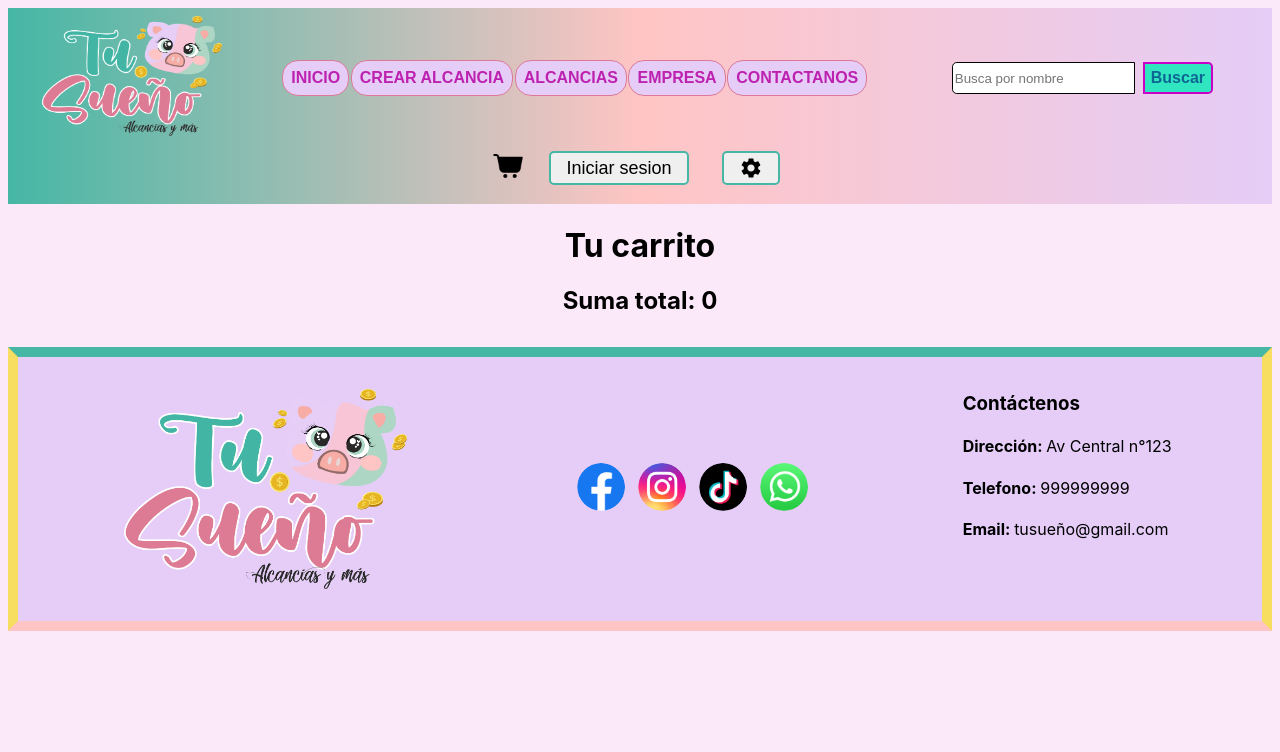
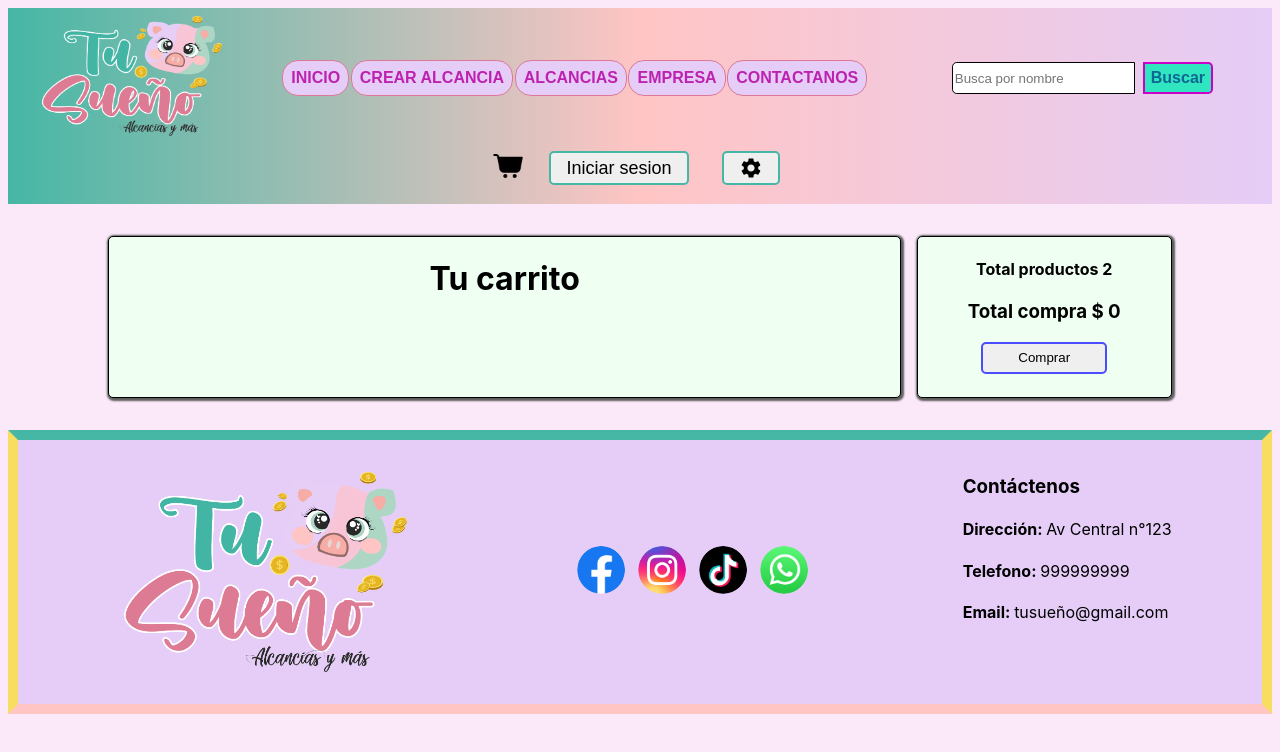
Before and after one commit to UrielGarmendia/tu-suenio-front, a React (Vite) app: page /carrito in a window 1280 px wide. Shown: the top 752 px of the page. Built offline with nearby package versions, Linux system fonts and the light colour scheme.

Commit message:
Estilos css para carrito

```diff
--- a/src/Components/Alcancias/Alcancias.jsx
+++ b/src/Components/Alcancias/Alcancias.jsx
@@ -39,7 +39,7 @@ const Alcancias = () => {
       <div className={styles.containerCards}>
         {currentPage.length ? (
           currentPage?.map(
-            ({ id, name, title, price, image, stock, size, Categories, id_categorie }) => {
+            ({ id, name, title, price, image, stock, size, Categories, id_categorie, image_secure_url }) => {
               return (
                 <Card
                   key={id}
@@ -49,7 +49,7 @@ const Alcancias = () => {
                   name={name}
                   title={title}
                   price={price}
-                  image={image}
+                  image={image_secure_url}
                   stock={stock}
                   size={size}
                 />
--- a/src/Components/Card/Card.jsx
+++ b/src/Components/Card/Card.jsx
@@ -21,7 +21,7 @@ const Card = ({ id, name, title, price, stock, image, size, Categories, id_categ
   return (
     <div key={id} className="card-container">
        <AddShoppingCartIcon className="iconAddShoppingCart" onClick={() => handleClick(id)}/>
-      {/* <img src={image} alt={title} className="card-image" onClick={handleNavigate}/> */}
+      {<img src={image} alt={title} className="card-image" onClick={handleNavigate}/>}
 
       <div className="card-title" onClick={handleNavigate}>
         <h3>{title}</h3>
--- a/src/Components/Carrito/Carrito.jsx
+++ b/src/Components/Carrito/Carrito.jsx
@@ -1,5 +1,6 @@
 import React, { useEffect, useState } from "react";
 import { useSelector } from "react-redux";
+import styles from "./carrito.module.css";
 
 const Carrito = () => {
 
@@ -46,26 +47,36 @@ const Carrito = () => {
     }, [index]);
 
     return (
-        <div className="car-container">
-            <h1>Tu carrito</h1>
-            { index.map((el, indexEl) => (
-                <div key={el.id}>
-                    <div><img src={el.image_secure_url} alt={el.name} /></div>
-                    <h2>{el.name}</h2>
-                    <h2>Size: {el.size}</h2>
-                    <h2>Stock: {el.stock}</h2>
-                    <p>{el.description}</p>
-                    <button onClick={() => handleDelete(el.id)}>Eliminar</button>
-                    <button>Comprar ahora</button>
-                    <div><button onClick={() => handleSum(el.stock, indexEl)}>+</button>
-                    <h4>{el.quantity}</h4>
-                    <button onClick={() => handleRest(indexEl)}>-</button>
+        <div className={styles.cont}>
+            <div className={styles.cont_items}>
+                <h1>Tu carrito</h1>
+                { index.map((el, indexEl) => (
+                    <div className={styles.item} key={el.id}>
+                        <img className={styles.image} src={el.image_secure_url} alt={el.name}/>
+                        <div className={styles.name}>
+                            <h2 className={styles.h2Name}>{el.name}</h2>
+                            <h4>Tamaño: {el.size}</h4>
+                            <div className={styles.spans}>
+                                <span className={styles.span}  onClick={() => handleDelete(el.id)}>Eliminar</span>
+                                <span className={styles.span} >Comprar ahora</span>
+                            </div>
+                        </div>
+                        <div className={styles.cont_quantity}>
+                            <div className={styles.quantity}>
+                                <button className={styles.button_quantity} onClick={() => handleRest(indexEl)}>-</button>
+                                <h4>{el.quantity}</h4>
+                                <button className={styles.button_quantity} onClick={() => handleSum(el.stock, indexEl)}>+</button>
+                            </div>
+                            <h4>Stock: {el.stock}</h4>
+                        </div>
+                        <h2 className={styles.h2Price}>$ {handleSuma(el.price, el.quantity)}</h2>
                     </div>
-                    <h2>Precio: {handleSuma(el.price, el.quantity)}</h2>
-                </div>
-            ))}
-            <div>
-                <h2>Suma total: {totalSum}</h2>
+                ))}
+            </div>
+            <div className={styles.total}>
+                <h4>Total productos {2}</h4>
+                <h3>Total compra $ {totalSum}</h3>
+                <button className={styles.button_compra}>Comprar</button>
             </div>
         </div>
     )
--- /dev/null
+++ b/src/Components/Carrito/carrito.module.css
@@ -0,0 +1,117 @@
+.cont {
+    width: 100%;
+    display: flex;
+    justify-content: center;
+    padding-top: 2rem;
+}
+
+.cont_items {
+    width: 60%;
+    display: flex;
+    flex-direction: column;
+    border: 1px solid black;
+    border-radius: 5px;
+    padding: 0 1rem;
+    box-shadow: 1px 1px 2px 2px rgb(93, 92, 92);
+    margin-right: 1rem;
+    background-color: rgb(239, 255, 242);
+}
+
+.item {
+    width: 95%;
+    display: flex;
+    flex-direction: row;
+    border: 1px solid black;
+    border-radius: 1rem;
+    padding: 5px;
+    margin: 5px auto;
+    box-shadow: 1px 1px 1px 1px rgb(93, 92, 92);
+}
+
+.image {
+    width: 10%;
+    border-radius: 5px;
+    margin-left: 0.5rem;
+    box-shadow: 1px 1px 1px 1px rgb(93, 92, 92);
+}
+
+.name {
+    width: 50%;
+}
+
+.h2Name {
+    margin: 0.5rem auto;
+}
+
+.description {
+    margin-bottom: 1.5rem;
+}
+
+.spans {
+    display: flex;
+    justify-content: center;
+}
+
+.span {
+    cursor: pointer;
+    font-weight: bold;
+    color: rgb(76, 76, 255);
+    margin: 0 1rem;
+}
+
+.span:hover {
+    color: blue;
+}
+
+.cont_quantity {
+    display: flex;
+    flex-direction: column;
+    width: 15%;
+    align-items: center;
+}
+
+.quantity {
+    width: 100%;
+    display: flex;
+    align-items: center;
+    justify-content:space-evenly;
+}
+
+.button_quantity {
+    height: 2rem;
+    width: 2rem;
+    border: 2px solid rgb(76, 76, 255);
+    border-radius: 5px;
+    cursor: pointer;
+}
+
+.button_quantity:hover {
+    background-color: rgb(76, 76, 255);
+    font-weight: bold;
+}
+
+.h2Price {
+    margin: auto;
+}
+
+.total {
+    width: 20%;
+    height: 10rem;
+    border: 1px solid black;
+    border-radius: 5px;
+    box-shadow: 1px 1px 2px 2px rgb(93, 92, 92);
+    background-color: rgb(239, 255, 242);
+}
+
+.button_compra {
+    width: 50%;
+    height: 2rem;
+    border-radius: 5px;
+    border: 2px solid rgb(76, 76, 255);
+    cursor: pointer;
+}
+
+.button_compra:hover {
+    background-color: rgb(76, 76, 255);
+    font-weight: bold;
+}
```
